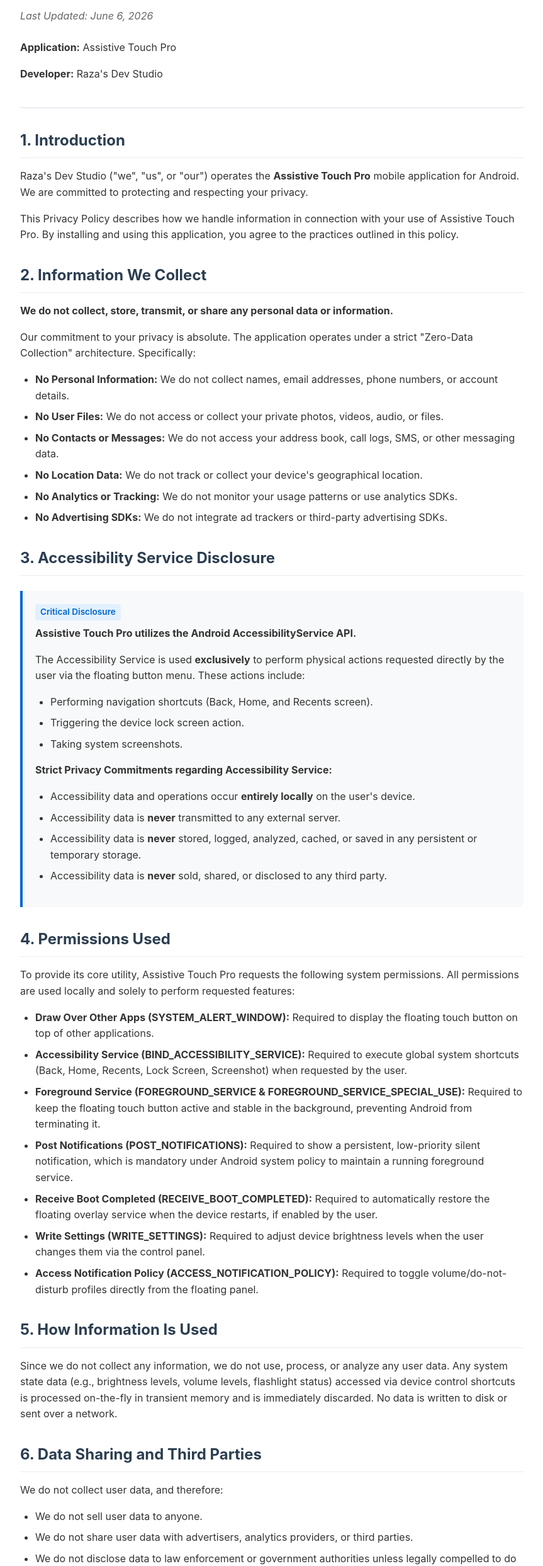
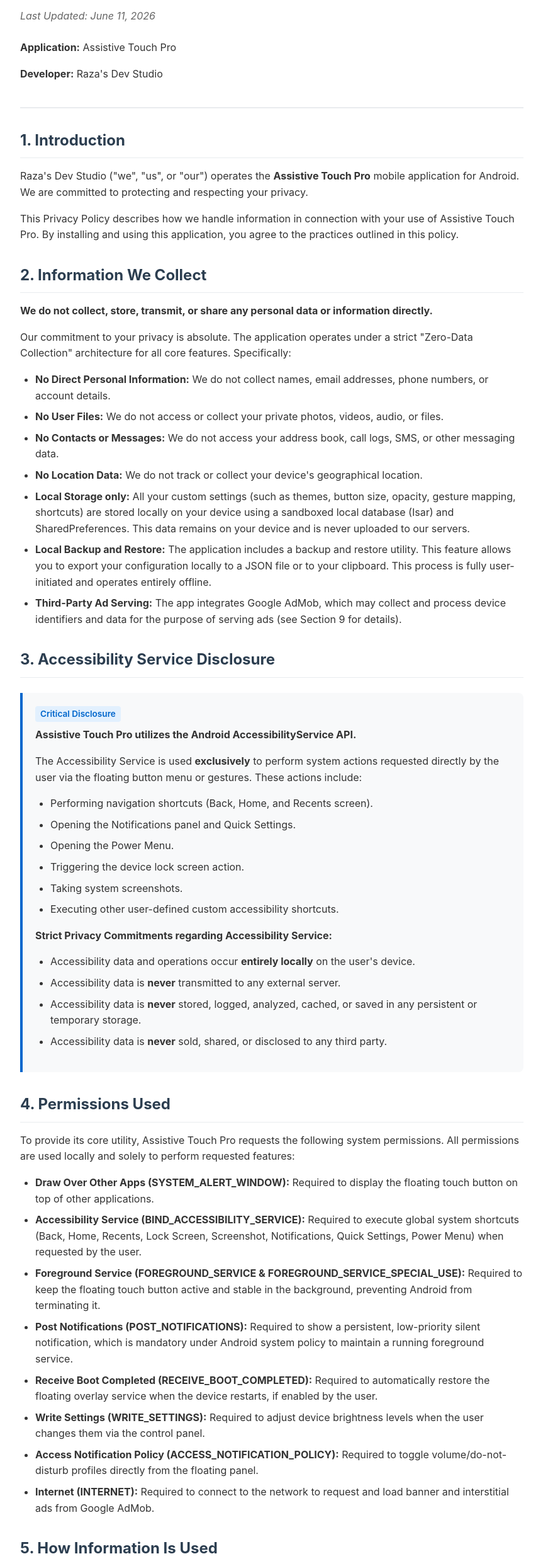
Before and after one commit to Irshad969/assistive-touch-pro-privacy-policy, a plain HTML site: page index.html in a window 1280 px wide. Shown: the part 91-2577 px from the top of the page at 63% size, without its empty margins (208-1071 px from the left). Drawn offline with Linux system fonts and the light colour scheme.

Commit message:
Update index.html

```diff
--- a/index.html
+++ b/index.html
@@ -141,7 +141,7 @@
     <div class="container">
         <header>
             <h1>Privacy Policy</h1>
-            <p class="last-updated">Last Updated: June 6, 2026</p>
+            <p class="last-updated">Last Updated: June 11, 2026</p>
             <p><strong>Application:</strong> Assistive Touch Pro</p>
             <p><strong>Developer:</strong> Raza's Dev Studio</p>
         </header>
@@ -154,15 +154,16 @@
 
         <section id="information-we-collect">
             <h2>2. Information We Collect</h2>
-            <p><strong>We do not collect, store, transmit, or share any personal data or information.</strong></p>
-            <p>Our commitment to your privacy is absolute. The application operates under a strict "Zero-Data Collection" architecture. Specifically:</p>
+            <p><strong>We do not collect, store, transmit, or share any personal data or information directly.</strong></p>
+            <p>Our commitment to your privacy is absolute. The application operates under a strict "Zero-Data Collection" architecture for all core features. Specifically:</p>
             <ul>
-                <li><strong>No Personal Information:</strong> We do not collect names, email addresses, phone numbers, or account details.</li>
+                <li><strong>No Direct Personal Information:</strong> We do not collect names, email addresses, phone numbers, or account details.</li>
                 <li><strong>No User Files:</strong> We do not access or collect your private photos, videos, audio, or files.</li>
                 <li><strong>No Contacts or Messages:</strong> We do not access your address book, call logs, SMS, or other messaging data.</li>
                 <li><strong>No Location Data:</strong> We do not track or collect your device's geographical location.</li>
-                <li><strong>No Analytics or Tracking:</strong> We do not monitor your usage patterns or use analytics SDKs.</li>
-                <li><strong>No Advertising SDKs:</strong> We do not integrate ad trackers or third-party advertising SDKs.</li>
+                <li><strong>Local Storage only:</strong> All your custom settings (such as themes, button size, opacity, gesture mapping, shortcuts) are stored locally on your device using a sandboxed local database (Isar) and SharedPreferences. This data remains on your device and is never uploaded to our servers.</li>
+                <li><strong>Local Backup and Restore:</strong> The application includes a backup and restore utility. This feature allows you to export your configuration locally to a JSON file or to your clipboard. This process is fully user-initiated and operates entirely offline.</li>
+                <li><strong>Third-Party Ad Serving:</strong> The app integrates Google AdMob, which may collect and process device identifiers and data for the purpose of serving ads (see Section 9 for details).</li>
             </ul>
         </section>
 
@@ -171,11 +172,14 @@
             <div class="highlight-box">
                 <span class="badge">Critical Disclosure</span>
                 <p><strong>Assistive Touch Pro utilizes the Android AccessibilityService API.</strong></p>
-                <p>The Accessibility Service is used <strong>exclusively</strong> to perform physical actions requested directly by the user via the floating button menu. These actions include:</p>
+                <p>The Accessibility Service is used <strong>exclusively</strong> to perform system actions requested directly by the user via the floating button menu or gestures. These actions include:</p>
                 <ul>
                     <li>Performing navigation shortcuts (Back, Home, and Recents screen).</li>
+                    <li>Opening the Notifications panel and Quick Settings.</li>
+                    <li>Opening the Power Menu.</li>
                     <li>Triggering the device lock screen action.</li>
                     <li>Taking system screenshots.</li>
+                    <li>Executing other user-defined custom accessibility shortcuts.</li>
                 </ul>
                 <p><strong>Strict Privacy Commitments regarding Accessibility Service:</strong></p>
                 <ul>
@@ -192,48 +196,56 @@
             <p>To provide its core utility, Assistive Touch Pro requests the following system permissions. All permissions are used locally and solely to perform requested features:</p>
             <ul>
                 <li><strong>Draw Over Other Apps (SYSTEM_ALERT_WINDOW):</strong> Required to display the floating touch button on top of other applications.</li>
-                <li><strong>Accessibility Service (BIND_ACCESSIBILITY_SERVICE):</strong> Required to execute global system shortcuts (Back, Home, Recents, Lock Screen, Screenshot) when requested by the user.</li>
+                <li><strong>Accessibility Service (BIND_ACCESSIBILITY_SERVICE):</strong> Required to execute global system shortcuts (Back, Home, Recents, Lock Screen, Screenshot, Notifications, Quick Settings, Power Menu) when requested by the user.</li>
                 <li><strong>Foreground Service (FOREGROUND_SERVICE & FOREGROUND_SERVICE_SPECIAL_USE):</strong> Required to keep the floating touch button active and stable in the background, preventing Android from terminating it.</li>
                 <li><strong>Post Notifications (POST_NOTIFICATIONS):</strong> Required to show a persistent, low-priority silent notification, which is mandatory under Android system policy to maintain a running foreground service.</li>
                 <li><strong>Receive Boot Completed (RECEIVE_BOOT_COMPLETED):</strong> Required to automatically restore the floating overlay service when the device restarts, if enabled by the user.</li>
                 <li><strong>Write Settings (WRITE_SETTINGS):</strong> Required to adjust device brightness levels when the user changes them via the control panel.</li>
                 <li><strong>Access Notification Policy (ACCESS_NOTIFICATION_POLICY):</strong> Required to toggle volume/do-not-disturb profiles directly from the floating panel.</li>
+                <li><strong>Internet (INTERNET):</strong> Required to connect to the network to request and load banner and interstitial ads from Google AdMob.</li>
             </ul>
         </section>
 
         <section id="how-information-is-used">
             <h2>5. How Information Is Used</h2>
-            <p>Since we do not collect any information, we do not use, process, or analyze any user data. Any system state data (e.g., brightness levels, volume levels, flashlight status) accessed via device control shortcuts is processed on-the-fly in transient memory and is immediately discarded. No data is written to disk or sent over a network.</p>
+            <p>Since we do not collect any personal information, we do not use, process, or analyze any user data. Any system state data (e.g., brightness levels, volume levels, flashlight status) accessed via device control shortcuts is processed on-the-fly in transient memory and is immediately discarded. Settings preferences are read locally from the device's sandboxed storage to render the app theme, styling, and user shortcuts. Network access is used solely to fetch ads from Google AdMob.</p>
         </section>
 
         <section id="data-sharing-and-third-parties">
             <h2>6. Data Sharing and Third Parties</h2>
-            <p>We do not collect user data, and therefore:</p>
-            <ul>
-                <li>We do not sell user data to anyone.</li>
-                <li>We do not share user data with advertisers, analytics providers, or third parties.</li>
-                <li>We do not disclose data to law enforcement or government authorities unless legally compelled to do so (and in such cases, we possess no user data to hand over).</li>
-            </ul>
+            <p>We do not collect user data, and therefore we do not sell or share user data to anyone directly. Third-party SDKs (such as Google AdMob) integrated into the application collect and share data in accordance with their own policies to deliver advertisements and handle diagnostic operations.</p>
         </section>
 
         <section id="data-security">
             <h2>7. Data Security</h2>
-            <p>We do not store or transmit user data, which inherently eliminates the risk of cloud-based data breaches or leaks. The security of the application relies on Android's built-in sandboxing capabilities, ensuring all local operations remain isolated and secure on your device.</p>
+            <p>We do not store or transmit user data on our own servers, which inherently eliminates the risk of cloud-based data breaches or leaks. The security of the application relies on Android's built-in sandboxing capabilities, ensuring all local operations remain isolated and secure on your device.</p>
         </section>
 
         <section id="childrens-privacy">
             <h2>8. Children's Privacy</h2>
-            <p>Our application is safe for users of all ages. Because we do not collect, process, or store any personal information of any kind, we do not knowingly or unknowingly collect or handle personal information from children under the age of 13 (or any other age group).</p>
+            <p>Our application is safe for users of all ages. Because we do not collect, process, or store any personal information of any kind, we do not knowingly or unknowingly collect or handle personal information from children under the age of 13 (or any other age group). Google AdMob may serve ads that adhere to child safety and family policy guidelines depending on the device settings and Play Store target audience configurations.</p>
         </section>
 
         <section id="third-party-services">
             <h2>9. Third-Party Services</h2>
-            <p>The application does not contain integrations, SDKs, or links to third-party services that collect user information or display advertising. It is a fully self-contained utility application.</p>
+            <p>The application integrates third-party services that may collect information used to identify you, display advertising, and maintain application infrastructure. These services include:</p>
+            <ul>
+                <li>
+                    <strong>Google Play Services:</strong> Provides core platform utilities, authentication, and SDK support.
+                    <br>
+                    <a href="https://policies.google.com/privacy" target="_blank" rel="noopener noreferrer">Google Play Services Privacy Policy</a>
+                </li>
+                <li style="margin-top: 12px;">
+                    <strong>Google AdMob:</strong> Serves banner ads on the dashboard and interstitial ads on cold launches. AdMob uses device advertising identifiers, IP addresses, and device info to serve personalized and non-personalized ads, perform diagnostics, and analyze ad campaign performance.
+                    <br>
+                    <a href="https://policies.google.com/technologies/partner-sites" target="_blank" rel="noopener noreferrer">Google AdMob Privacy & Partner Terms</a>
+                </li>
+            </ul>
         </section>
 
         <section id="google-play-compliance-statement">
             <h2>10. Google Play Compliance Statement</h2>
-            <p>This policy complies fully with the Google Play Developer Program Policies, including those governing Accessibility Services and User Data. The application does not engage in deceptive behaviors, does not collect unauthorized permissions, and ensures all accessibility interactions are strictly user-directed and processed locally.</p>
+            <p>This policy complies fully with the Google Play Developer Program Policies, including those governing Accessibility Services, User Data, and Google Mobile Ads SDK usage. The application does not engage in deceptive behaviors, does not collect unauthorized permissions, and ensures all accessibility interactions are strictly user-directed, processed locally, and never shared or uploaded.</p>
         </section>
 
         <section id="changes-to-this-privacy-policy">
```
